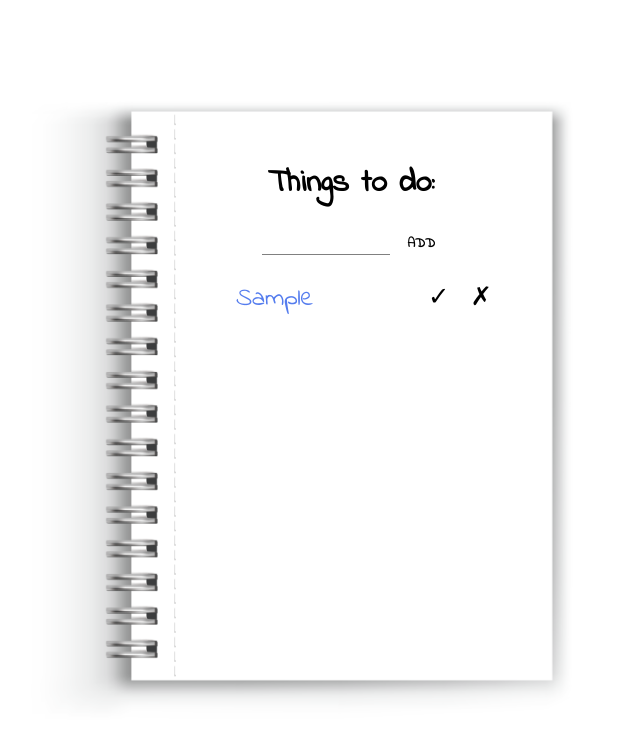
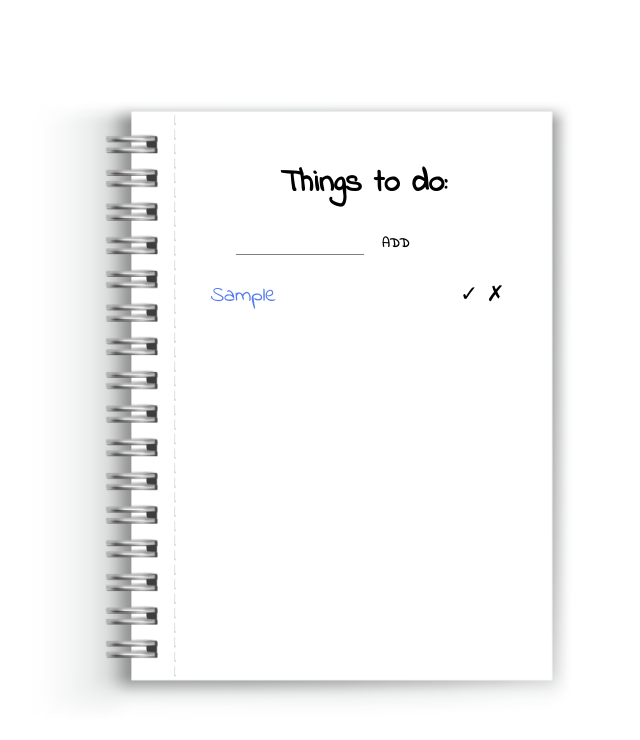
Before and after one commit to SimonaHriscu/to-do-list, a website: page src/index.html in a window 1280 px wide. Both pictures are taken after typing "Sample" into the empty fields and a click on the button "ADD". Shown: the whole page, without its empty margins (340-980 px from the left). Drawn offline with nearby package versions, Linux system fonts and the light colour scheme; files that its build step writes are made by us from their sources.

Commit message:
update check button

```diff
--- a/src/scss/main.scss
+++ b/src/scss/main.scss
@@ -22,13 +22,13 @@ body {
   background-size: contain;
 
   .form {
-    width: 20vw;
+    width: 23vw;
     height: 60vh;
     position: relative;
     top: 10vh;
-    left: 35vw;
+    left: 33vw;
     h1 {
-      margin-left: 2.5vw;
+      margin-left: 5.5vw;
     }
 
     [type="text"] {
@@ -56,7 +56,7 @@ body {
 
     .result {
       margin-top: 3vh;
-      font-size: 2vw;
+      font-size: 1.7vw;
     }
     li {
       display: flex;
@@ -69,7 +69,7 @@ body {
       color: black;
       margin-right: 1vw;
       position: absolute;
-      left: 15vw;
+      left: 19.5vw;
     }
 
     .close {
```
